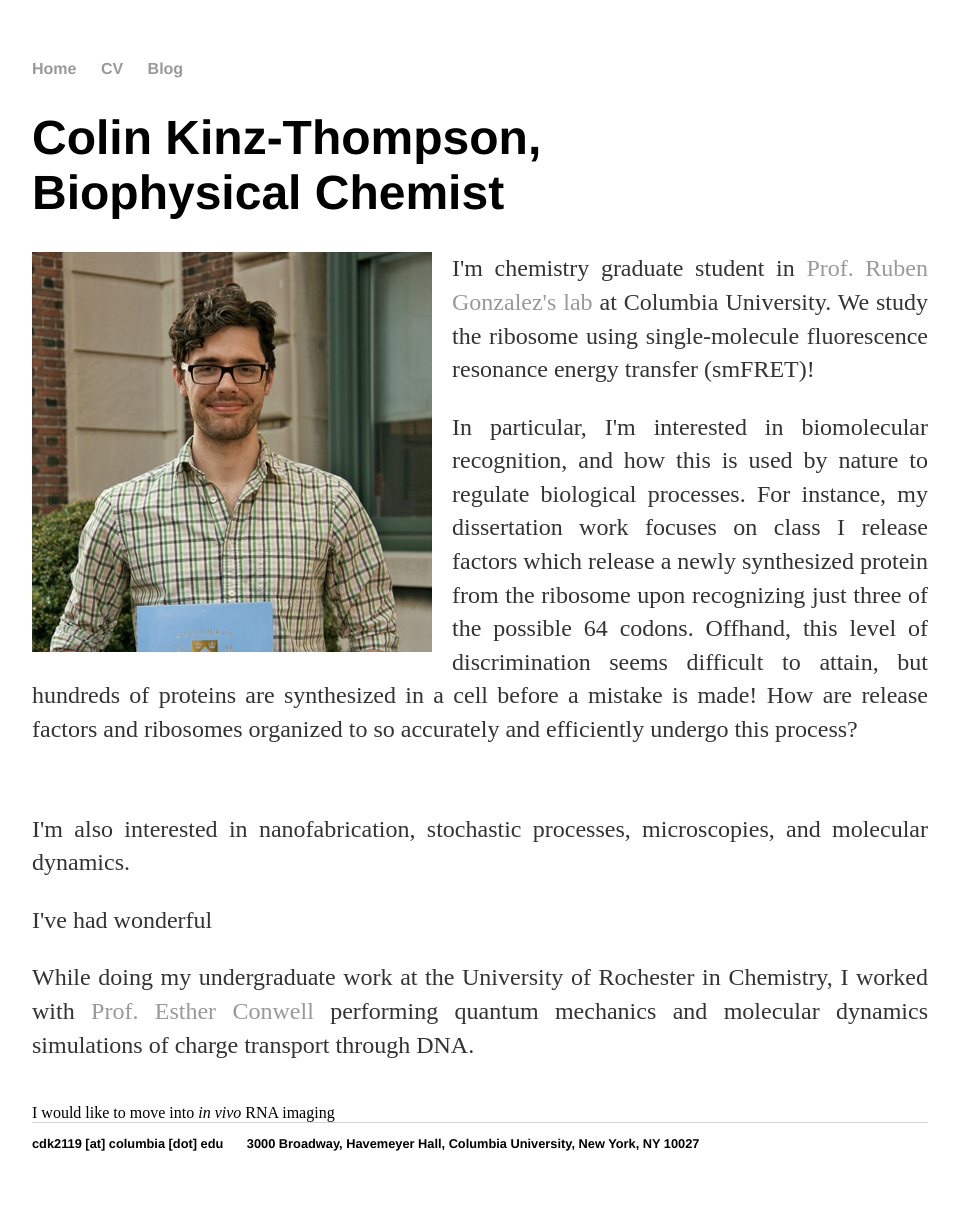
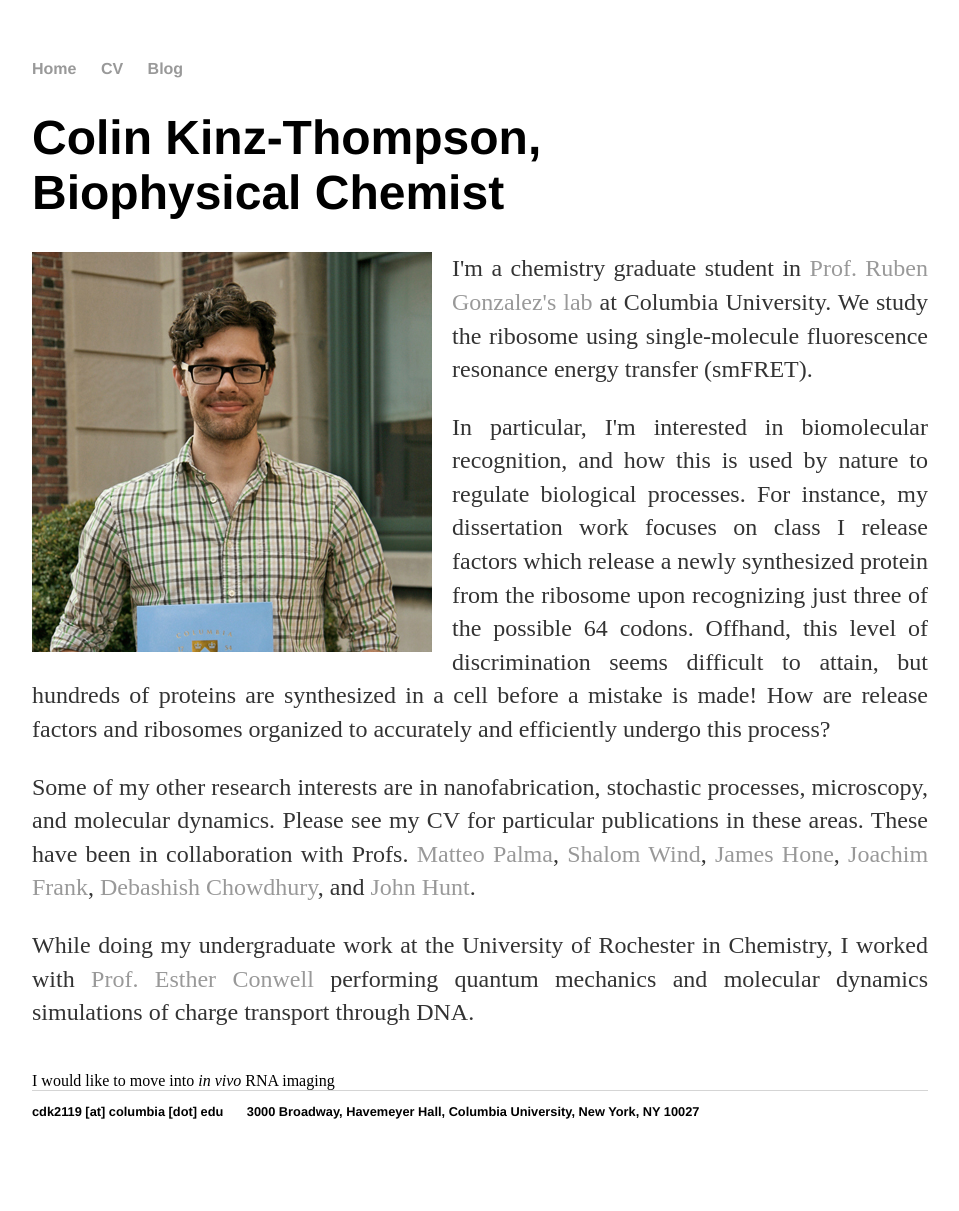
Before and after one commit to ckinzthompson/ckinzthompson.github.io, a Jekyll site: the page built from index.html, in a window 1280 px wide. Shown: the whole page, without its empty margins (160-1119 px from the left). Built offline with Jekyll 4.4.1, drawn with Linux system fonts in a browser that asks for light colours; after the commit the page ends 1179 px from its top, so only the background shows below that.

Commit message:
Update index.html

```diff
--- a/index.html
+++ b/index.html
@@ -6,15 +6,16 @@ title: Colin Kinz-Thompson, Biophysical Chemist
 
 <div class='blurb'>
 <a href='./about/CKT_2015_large.jpg'><img src = './about/CKT_2015_small.jpg' onclick="toggle()"></a>
-<p>I'm chemistry graduate student in <a href=http://www.columbia.edu/cu/chemistry/groups/gonzalez/index.html> Prof. Ruben Gonzalez's lab</a> at Columbia University.
-We study the ribosome using single-molecule fluorescence resonance energy transfer (smFRET)! </p>
+<p>I'm a chemistry graduate student in <a href=http://www.columbia.edu/cu/chemistry/groups/gonzalez/index.html> Prof. Ruben Gonzalez's lab</a> at Columbia University.
+We study the ribosome using single-molecule fluorescence resonance energy transfer (smFRET). </p>
 <p>In particular, I'm interested in biomolecular recognition, and how this is used by nature to regulate biological processes.
 For instance, my dissertation work focuses on class I release factors which release a newly synthesized protein from the ribosome upon recognizing just three of the possible 64 codons.
 Offhand, this level of discrimination seems difficult to attain, but hundreds of proteins are synthesized in a cell before a mistake is made!
-How are release factors and ribosomes organized to so accurately and efficiently undergo this process? </p>
-<br>
-<p>I'm also interested in nanofabrication, stochastic processes, microscopies, and molecular dynamics.</p>
-<p> I've had wonderful </p>
+How are release factors and ribosomes organized to accurately and efficiently undergo this process? </p>
+<p>Some of my other research interests are in nanofabrication, stochastic processes, microscopy, and molecular dynamics.
+Please see my CV for particular publications in these areas.
+These have been in collaboration with Profs. <a href="http://webspace.qmul.ac.uk/mpalma/Home.html">Matteo Palma</a>, <a href="http://apam.columbia.edu/shalom-j-wind">Shalom Wind</a>, <a href="http://hone.me.columbia.edu">James Hone</a>, <a href="http://franklab.cpmc.columbia.edu/franklab/">Joachim Frank</a>, <a href="http://home.iitk.ac.in/~debch/profile_DC.html">Debashish Chowdhury</a>, and <a href="http://www.columbia.edu/cu/biology/faculty/hunt/">John Hunt</a>.
+</p>
 <p>While doing my undergraduate work at the University of Rochester in Chemistry, I worked with <a href='http://www.rochester.edu/newscenter/esther-conwell-pioneering-professor-of-chemistry-dies-at-92/'>Prof. Esther Conwell </a> performing quantum mechanics and molecular dynamics simulations of charge transport through DNA. </p>
 <br> I would like to move into <i>in vivo</i> RNA imaging
 </div>
```
